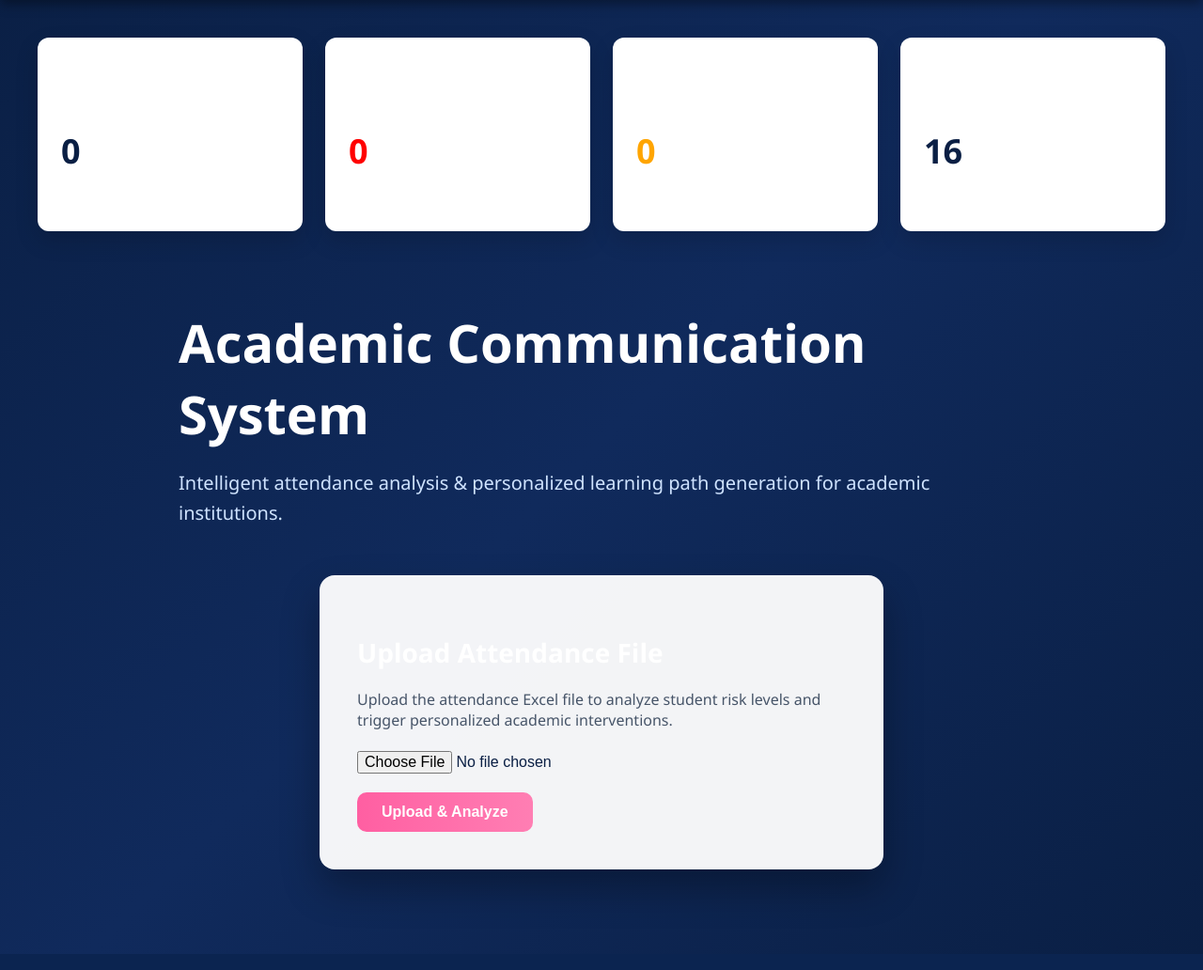
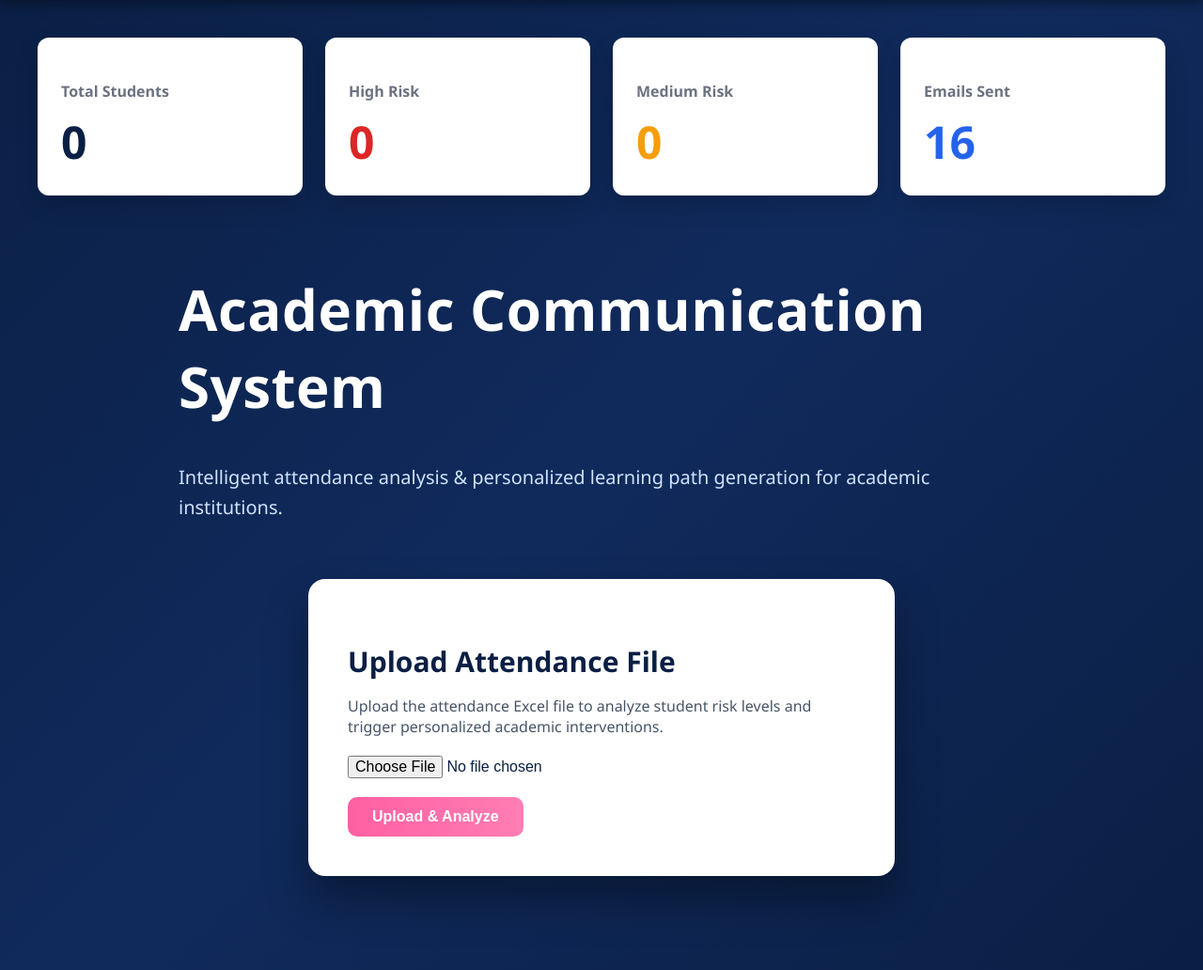
Before and after one commit to VishwaJeet-Nande/acs-personalized-learning-path, a Flask app: page / in a window 1280 px wide. Shown: the part 77-1109 px from the top of the page at 94% size. Before the commit the page ends 1029 px from the top, so only its background shows below. Run offline with Flask 3, Linux system fonts and the light colour scheme.

```diff
--- a/app/templates/base.html
+++ b/app/templates/base.html
@@ -111,10 +111,24 @@ th {
 }
 
 .hero h1 {
-    font-size: 56px;
-    font-weight: 800;
-    color: #ffffff;
-    margin-bottom: 14px;
+    font-size: 60px;
+    font-weight: 900;
+    letter-spacing: 0.5px;
+}
+
+.hero {
+    animation: fadeInUp 0.9s ease-out;
+}
+
+@keyframes fadeInUp {
+    from {
+        opacity: 0;
+        transform: translateY(20px);
+    }
+    to {
+        opacity: 1;
+        transform: translateY(0);
+    }
 }
 
 .hero p {
@@ -125,20 +139,28 @@ th {
 
 /* UPLOAD CARD */
 .upload-card {
-    max-width: 520px;
-    margin: 50px auto;
-    background: rgba(255, 255, 255, 0.95);
-    padding: 40px;
-    border-radius: 16px;
-    box-shadow: 0 20px 40px rgba(0,0,0,0.3);
+    max-width: 540px;
+    margin: 60px auto;
+    background: #ffffff;
+    padding: 42px;
+    border-radius: 18px;
+    box-shadow: 0 25px 45px rgba(0,0,0,0.35);
     color: #0a1f44;
 }
 
 .upload-card h2 {
-    font-size: 28px;
-    margin-bottom: 20px;
-    font-weight: 700;
+    color: #0a1f44;
+    font-size: 30px;
+    font-weight: 800;
+    margin-bottom: 10px;
 }
+
+.upload-card p {
+    color: #2c3e50;
+    font-size: 16px;
+    margin-bottom: 24px;
+}
+
 
 .upload-card input[type="file"] {
     display: block;
--- a/app/templates/upload.html
+++ b/app/templates/upload.html
@@ -3,39 +3,34 @@
 {% block content %}
 
 <!-- DASHBOARD STATS -->
-<div style="
-    display:flex;
-    gap:24px;
-    flex-wrap:wrap;
-    margin-bottom:60px;
-">
+<div style="display:flex; gap:24px; flex-wrap:wrap; margin-bottom:50px;">
 
-  <div class="card" style="flex:1; min-width:220px;">
-    <h3 style="font-size:15px; letter-spacing:0.5px;">Total Students</h3>
-    <p style="font-size:36px; font-weight:900;">
+  <div class="card" style="flex:1; min-width:220px; text-align:left;">
+    <h4 style="color:#6b7280; margin-bottom:10px;">Total Students</h4>
+    <div style="font-size:48px; font-weight:800; color:#0a1f44;">
       {{ total_students or 0 }}
-    </p>
+    </div>
   </div>
 
   <div class="card" style="flex:1; min-width:220px;">
-    <h3 style="font-size:15px;">High Risk</h3>
-    <p class="high" style="font-size:36px; font-weight:900;">
+    <h4 style="color:#6b7280; margin-bottom:10px;">High Risk</h4>
+    <div style="font-size:48px; font-weight:800; color:#dc2626;">
       {{ high_risk or 0 }}
-    </p>
+    </div>
   </div>
 
   <div class="card" style="flex:1; min-width:220px;">
-    <h3 style="font-size:15px;">Medium Risk</h3>
-    <p class="medium" style="font-size:36px; font-weight:900;">
+    <h4 style="color:#6b7280; margin-bottom:10px;">Medium Risk</h4>
+    <div style="font-size:48px; font-weight:800; color:#f59e0b;">
       {{ medium_risk or 0 }}
-    </p>
+    </div>
   </div>
 
   <div class="card" style="flex:1; min-width:220px;">
-    <h3 style="font-size:15px;">Communications Sent</h3>
-    <p style="font-size:36px; font-weight:900;">
+    <h4 style="color:#6b7280; margin-bottom:10px;">Emails Sent</h4>
+    <div style="font-size:48px; font-weight:800; color:#2563eb;">
       {{ sent_count or 0 }}
-    </p>
+    </div>
   </div>
 
 </div>
@@ -52,10 +47,9 @@
 <!-- UPLOAD CARD -->
 <div class="upload-card">
   <h2>Upload Attendance File</h2>
-
-    <p style="margin-bottom:22px; color:#475569;">
-        Upload the attendance Excel file to analyze student risk levels
-        and trigger personalized academic interventions.
+  <p style="color:#475569; margin-bottom:20px;">
+    Upload the attendance Excel file to analyze student risk levels and
+    trigger personalized academic interventions.
   </p>
 
   <form method="POST" enctype="multipart/form-data" action="/upload">
```
Lines whose indentation alone changed are shown as unchanged.
